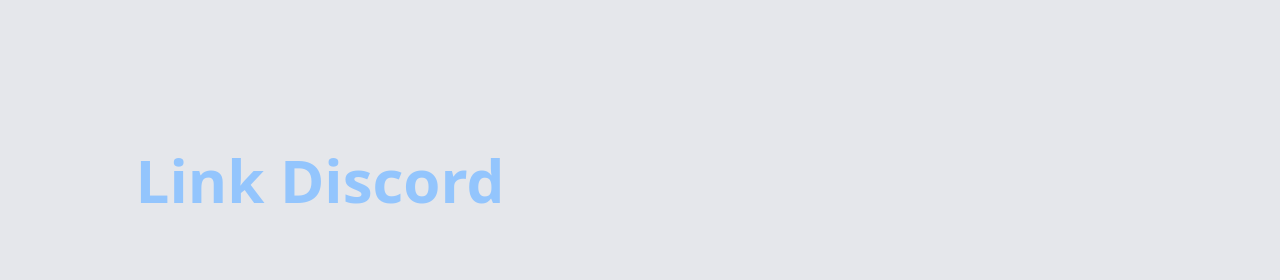
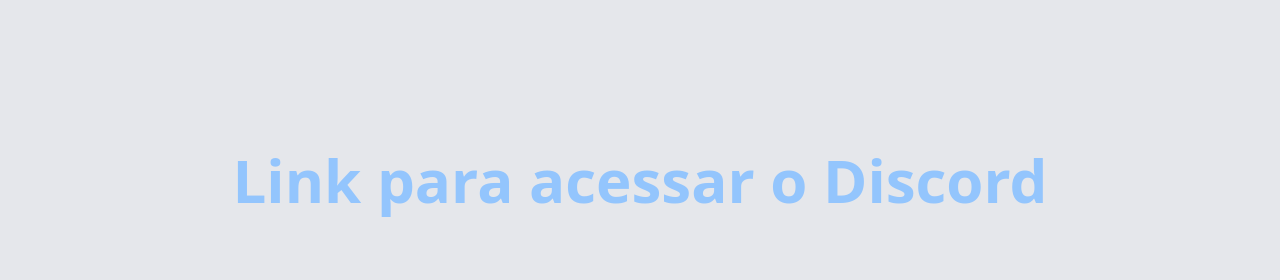
Before and after one commit to devpleno/junta-vagas, a Next.js app in the folder frontend/: page /convite in a window 1280 px wide. Shown: the part 672-952 px from the top of the page. Built offline with nearby package versions, Linux system fonts and the light colour scheme; no server answers.

Commit message:
Changes to suitable page the invite of discord

```diff
--- a/frontend/pages/convite.js
+++ b/frontend/pages/convite.js
@@ -1,26 +1,17 @@
 import React from "react";
-import Link from "next/link";
 
 const Convite = () => {
-      return (
-        <main className="h-screen w-full bg-gray-200 text-center flex flex-col">
-        <Link href='/'>
-            <a></a>
-        </Link>
 
-        <div className='w-full h-screen flex  items-center justify-center'>
-             <h1 className="container text-3xl font-bold
-              text-blue-300 self-center py-20 md:text-6xl"> Link Discord <br /></h1>
-            <h2 className="container text-2xl font-bold
-              text-black self-center  md:text-6xl" >
-                 <a href={ process.env.NEXT_PUBLIC_LINK_DISCORD } target='_blank'>
-                    {process.env.NEXT_PUBLIC_LINK_DISCORD}
-                 </a>
-            </h2>
-
-
-        </div>
+  return (
+    <main className="h-screen w-full bg-gray-200 text-center flex flex-col">
+      <div className='w-full h-screen flex  items-center justify-center'>
+          <a className="container text-3xl font-bold
+              text-blue-300 self-center py-20 md:text-6xl"
+              href={process.env.NEXT_PUBLIC_API_URL_NEWSLETTER} target='_blank'>
+            Link para acessar o Discord
+          </a>
+      </div>
     </main>
-    )
+  )
 }
 export default Convite
```
